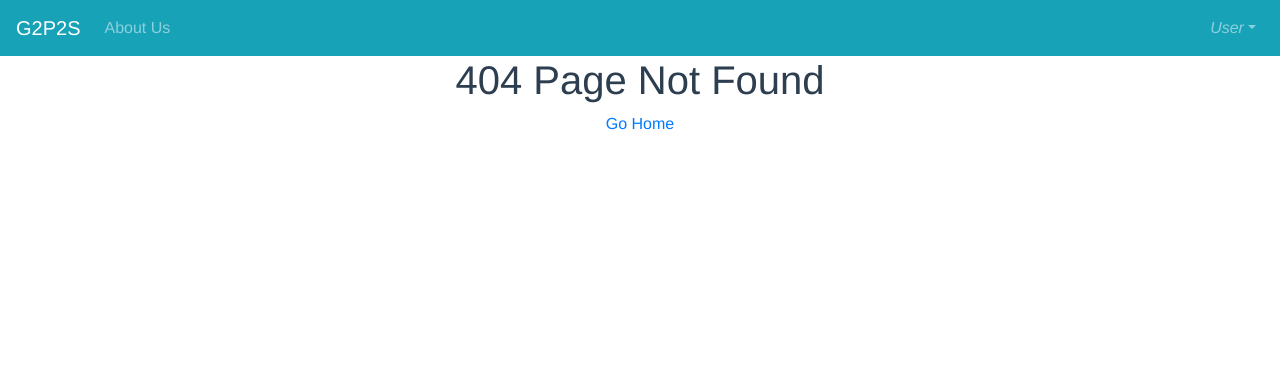
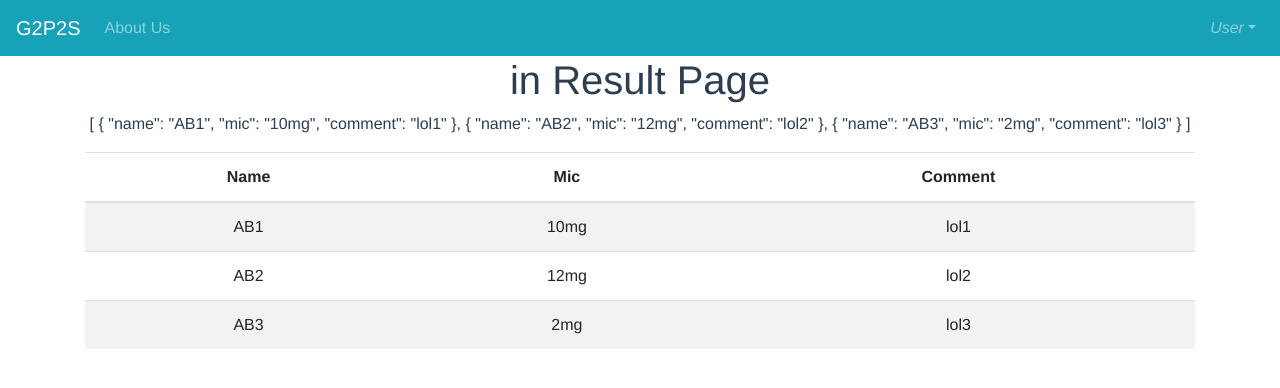
Before and after one commit to GalAgas/FinalProject, a Vue app in the folder client/: page /ResultPage in a window 1280 px wide. Before the commit this address had no page. Shown: the top 388 px of the page. Built offline with nearby package versions, Linux system fonts and the light colour scheme.

Commit message:
add resultPage and add table

```diff
--- a/client/src/Pages/RecInputPage.vue
+++ b/client/src/Pages/RecInputPage.vue
@@ -19,7 +19,7 @@
     size="lg"
     pill variant="info"
     v-on:click="handleClick">
-    Large Button
+    Submit
     </b-button>
   </div>
 </template>
@@ -50,6 +50,7 @@ export default {
         .then((res) => {
           this.msg = res.data;
           console.log(res.data.type);
+          this.$router.push({ name: 'ResultPage', params: { res: res.data } });
         })
         .catch((error) => {
           // eslint-disable-next-line
--- /dev/null
+++ b/client/src/Pages/ResultPage.vue
@@ -0,0 +1,27 @@
+<template>
+  <div class="container">
+    <h1> in Result Page </h1>
+    <p>{{ this.res }}</p>
+    <div class="table_div">
+        <b-table striped hover :items="res"></b-table>
+    </div>
+  </div>
+</template>
+
+<script>
+
+export default {
+  name: 'ResultsPage',
+  data() {
+    return {
+      res: [{ name: 'AB1', mic: '10mg', comment: 'lol1' }, { name: 'AB2', mic: '12mg', comment: 'lol2' }, { name: 'AB3', mic: '2mg', comment: 'lol3' }],
+    };
+  },
+  created() {
+    // this.res = this.$route.params.res;
+    // console.log(this.res);
+  },
+  methods: {
+  },
+};
+</script>
--- a/client/src/router/index.js
+++ b/client/src/router/index.js
@@ -5,6 +5,7 @@ import HomePage from '../Pages/HomePage.vue';
 import AboutUsPage from '../Pages/AboutUsPage.vue';
 import NotFoundPage from '../Pages/NotFoundPage.vue';
 import RecInputPage from '../Pages/RecInputPage.vue';
+import ResultPage from '../Pages/ResultPage.vue';
 
 Vue.use(Router);
 
@@ -28,6 +29,11 @@ export default new Router({
       component: RecInputPage,
     },
     {
+      path: '/ResultPage',
+      name: 'ResultPage',
+      component: ResultPage,
+    },
+    {
       path: '/',
       name: 'HomePage',
       component: HomePage,
```
Also changed, not shown: client/src/Pages/AboutUsPage.vue (line endings or trailing spaces).
